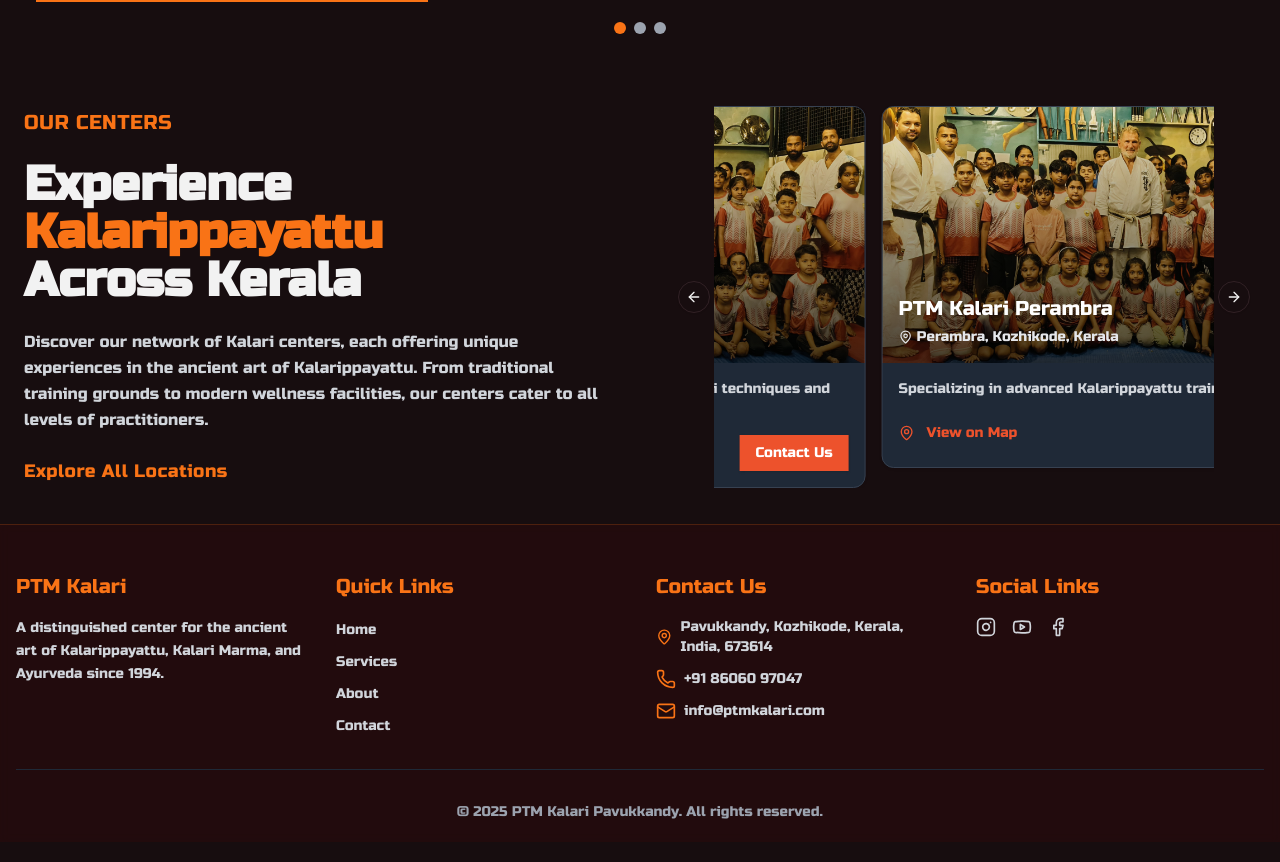
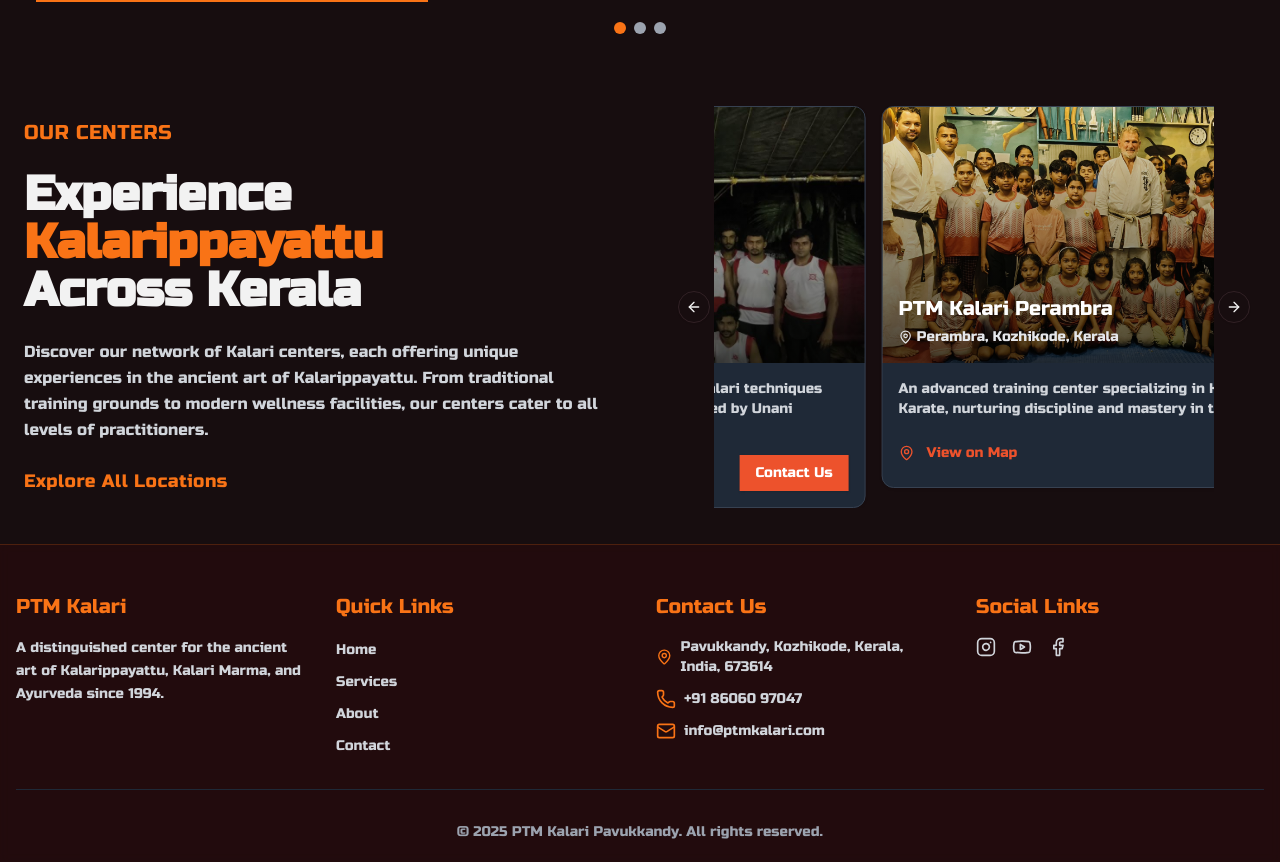
Before and after one commit to sinanptm/ptm, a Next.js app: page / in a window 1280 px wide. Shown: the part 2794-3656 px from the top of the page. Built offline with nearby package versions, Linux system fonts and the light colour scheme.

Commit message:
poonnor image added

```diff
--- a/components/LogoIcon.tsx
+++ b/components/LogoIcon.tsx
@@ -12,7 +12,6 @@
         animate: { opacity: 1, scale: 1, transition: { duration: 0.2, ease: 'easeOut' } },
         hover: { scale: 1.1, transition: { duration: 0.2, ease: 'easeInOut' } },
     };
-
 
     const ImageComponent = (
         <Image
--- a/components/LogoText.tsx
+++ b/components/LogoText.tsx
@@ -1,6 +1,7 @@
 'use client'
 import { motion } from 'framer-motion';
 import { memo } from 'react';
+
 const LogoText = () => {
     return (
         <motion.h1 whileHover={{ scale: 1.1 }}>
--- a/constants/index.tsx
+++ b/constants/index.tsx
@@ -123,7 +123,7 @@
     name: 'PTM Kalari Pavukkandy',
     instructor: "Dr. Shafeeq",
     location: 'Pavukkandy, Kozhikode, Kerala',
-    description: 'Our main center, offering comprehensive Kalarippayattu training and Ayurvedic treatments.',
+    description: 'The flagship center offering a perfect blend of traditional Kalarippayattu training and holistic Ayurvedic treatments in a serene environment.',
     image: '/assets/images/centers/perambra.jpeg',
     embedUrl: "https://www.google.com/maps/embed?pb=!1m18!1m12!1m3!1d3909.993270895293!2d75.81390344331203!3d11.48041065970418!2m3!1f0!2f0!3f0!3m2!1i1024!2i768!4f13.1!3m3!1m2!1s0x3ba6646e2f91e813%3A0xf5eec31b323286f2!2sPavukkandy!5e0!3m2!1sen!2sin!4v1737373677928!5m2!1sen!2sin",
     mapUrl: 'https://maps.app.goo.gl/QFULdZtvQw8UMEGy6',
@@ -131,8 +131,8 @@
   {
     name: 'PTM Kalari Poonoor',
     location: 'Poonoor, Kozhikode, Kerala',
-    description: 'A modern facility focusing on traditional Kalari techniques and Unani ',
-    image: '/assets/images/centers/perambra.jpeg',
+    description: 'A state-of-the-art facility where traditional Kalari techniques meet modern wellness practices, complemented by Unani expertise.',
+    image: '/assets/images/centers/poonor.jpeg',
     mapUrl: 'https://maps.app.goo.gl/prqusiDTWbMmp2MT7',
     embedUrl: "https://www.google.com/maps/embed?pb=!1m18!1m12!1m3!1d7821.242870869617!2d75.89837191427925!3d11.43499910483884!2m3!1f0!2f0!3f0!3m2!1i1024!2i768!4f13.1!3m3!1m2!1s0x3ba668a13022f997%3A0xacfe4f6358b83a41!2sPoonoor%2C%20Kerala%20673574!5e0!3m2!1sen!2sin!4v1737443240227!5m2!1sen!2sin",
     instructor: "Dr. Salih"
@@ -140,7 +140,7 @@
   {
     name: 'PTM Kalari Perambra',
     location: 'Perambra, Kozhikode, Kerala',
-    description: 'Specializing in advanced Kalarippayattu training and Karate',
+    description: 'An advanced training center specializing in Kalarippayattu and Karate, nurturing discipline and mastery in the martial arts.',
     image: '/assets/images/centers/perambra.jpeg',
     mapUrl: 'https://maps.app.goo.gl/6qXp4St5BBzgHRBD7',
     embedUrl: "https://www.google.com/maps/embed?pb=!1m18!1m12!1m3!1d15635.424502570057!2d75.7520742474094!3d11.56217006745512!2m3!1f0!2f0!3f0!3m2!1i1024!2i768!4f13.1!3m3!1m2!1s0x3ba67c7969e2a065%3A0x2d60bd2ae30b114a!2sPerambra%2C%20Kerala%20673525!5e0!3m2!1sen!2sin!4v1737443784306!5m2!1sen!2sin",
@@ -148,8 +148,8 @@
   },
   {
     name: 'PTM Kalari Naduvannur',
-    location: 'Bangalore, Karnataka',
-    description: 'Bringing the ancient art of Kalarippayattu to urban wellness enthusiasts.',
+    location: 'Naduvannur, Kozhikode, Kerala',
+    description: 'A tranquil center bringing the ancient art of Kalarippayattu to urban wellness enthusiasts, offering a unique blend of tradition and modernity.',
     image: '/assets/images/centers/perambra.jpeg',
     mapUrl: 'https://maps.app.goo.gl/vCE8WFV1RyLcHDiQA',
     embedUrl:"https://www.google.com/maps/embed?pb=!1m18!1m12!1m3!1d7819.8385084862!2d75.7636695412761!3d11.48574983874423!2m3!1f0!2f0!3f0!3m2!1i1024!2i768!4f13.1!3m3!1m2!1s0x3ba663aea43f3473%3A0x6fa0e6f3eadb57c0!2sNaduvannur%2C%20Kerala%20673614!5e0!3m2!1sen!2sin!4v1737443399964!5m2!1sen!2sin",
@@ -158,14 +158,13 @@
   {
     name: 'PTM Kalari Nirmallur',
     location: 'Nirmallur Bajanamdam, Kozhikode, Kerala',
-    description: 'Preserving and teaching authentic Kalarippayattu techniques in the heart of Chennai.',
+    description: 'A center devoted to preserving and teaching authentic Kalarippayattu techniques, fostering cultural heritage and martial excellence.',
     image: '/assets/images/centers/nirmallur.jpeg',
     embedUrl: "https://www.google.com/maps/embed?pb=!1m18!1m12!1m3!1d3910.212194959348!2d75.81974929999998!3d11.464604249999999!2m3!1f0!2f0!3f0!3m2!1i1024!2i768!4f13.1!3m3!1m2!1s0x3ba66411a3bc6903%3A0x3c30f18ac986b083!2sNirmallur%2C%20Panangad%2C%20Kerala%20673612!5e0!3m2!1sen!2sin!4v1737442598454!5m2!1sen!2sin",
     mapUrl: 'https://maps.app.goo.gl/ugXknd1HJH3PYhYK7',
     instructor: "Jayakrishnan"
   },
 ];
-
 
 export const benefits = [
   {
```
Also changed, not shown: public/assets/images/centers/poonor.jpeg (added).
